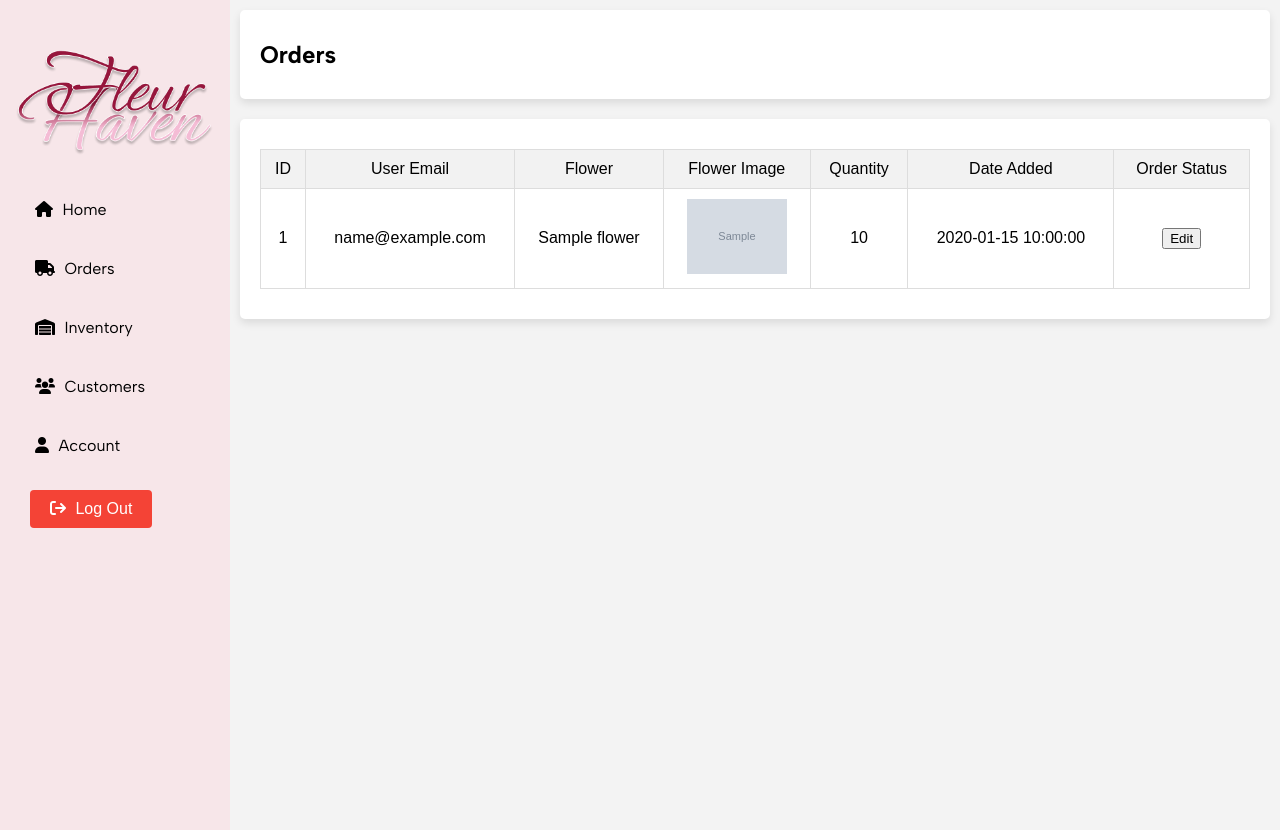
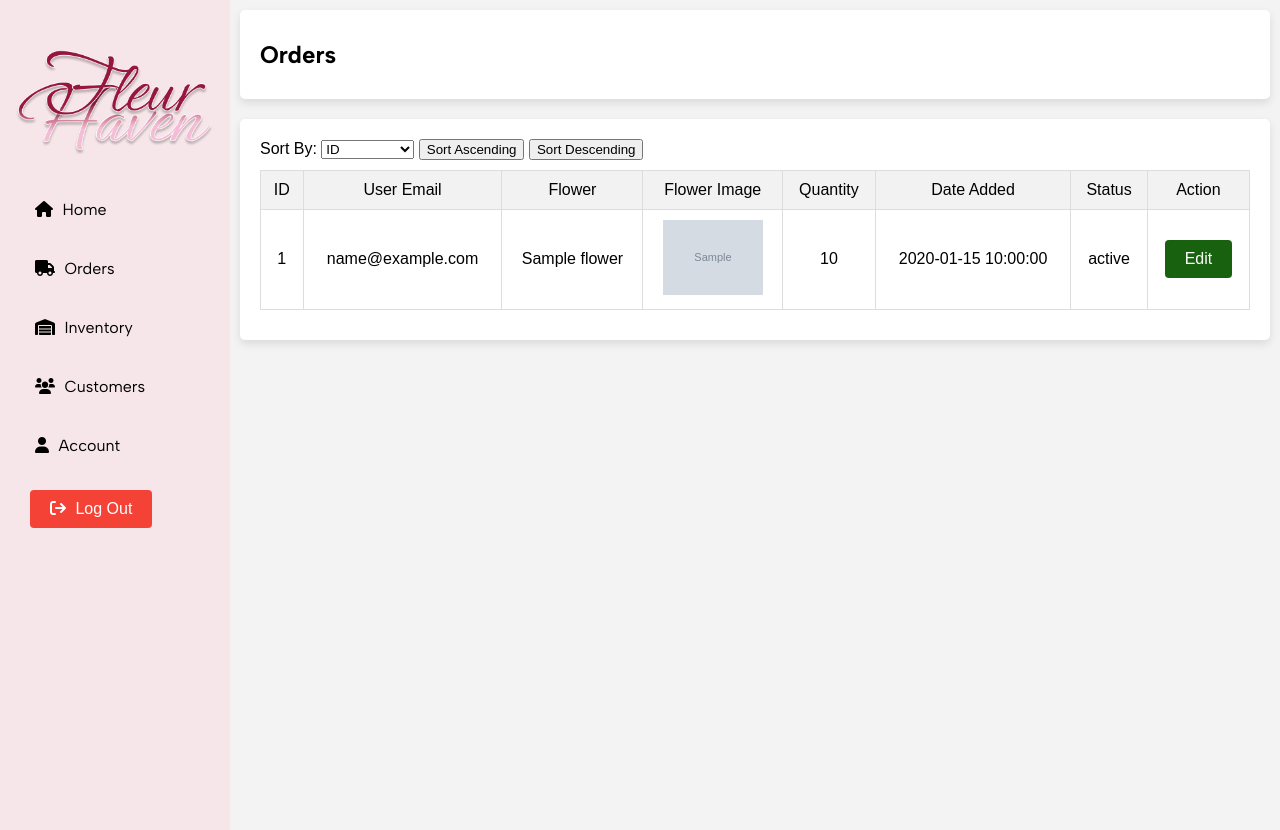
Before and after one commit to ayachi01/FleurBackend, a PHP site: page /FleurBackend/orders.php in a window 1280 px wide. Run offline with PHP 8.4, Linux system fonts and the light colour scheme; tables that the repository leaves empty or names only in its code hold one stand-in row (values such as "Sample post"); grey boxes marked "Sample" are stand-in pictures; some web fonts are replaced.

Commit message:
add edit status button and sort by in orders

```diff
--- a/orders.css
+++ b/orders.css
@@ -141,3 +141,53 @@ table img {
     margin-bottom: 20px;
     margin-top: 20px;
 }
+
+.edit{
+    background-color: #18610e;
+    border: none;
+    color: white;
+    padding: 10px 20px;
+    text-align: center;
+    text-decoration: none;
+    display: inline-block;
+    font-size: 16px;
+    margin: 0px;
+    cursor: pointer;
+    border-radius: 4px;
+}
+
+
+.modal {
+    display: none;
+    position: fixed;
+    z-index: 1;
+    left: 0;
+    top: 0;
+    width: 100%;
+    height: 100%;
+    overflow: auto;
+    background-color: rgb(0,0,0);
+    background-color: rgba(0,0,0,0.4);
+}
+
+.modal-content {
+    background-color: #fefefe;
+    margin: 15% auto;
+    padding: 20px;
+    border: 1px solid #888;
+    width: 80%;
+}
+
+.close {
+    color: #aaa;
+    float: right;
+    font-size: 28px;
+    font-weight: bold;
+}
+
+.close:hover,
+.close:focus {
+    color: black;
+    text-decoration: none;
+    cursor: pointer;
+}
--- a/orders.php
+++ b/orders.php
@@ -1,5 +1,29 @@
 <?php
 require 'api/db.php'; // Include database connection
+
+// Default sorting parameters
+$order_by = 'cart.id'; // Default sort by ID
+$order = 'ASC'; // Default order
+
+// Check if sorting parameters are set in the URL
+if (isset($_GET['sort_by'])) {
+    $order_by = $_GET['sort_by'];
+}
+
+if (isset($_GET['order'])) {
+    $order = $_GET['order'];
+}
+
+// Validate the order_by and order parameters to prevent SQL injection
+$valid_columns = ['cart.id', 'users.email', 'flowers.name', 'cart.quantity', 'cart.added_at', 'cart.status'];
+if (!in_array($order_by, $valid_columns)) {
+    $order_by = 'cart.id'; // Fallback to default
+}
+
+$valid_orders = ['ASC', 'DESC'];
+if (!in_array($order, $valid_orders)) {
+    $order = 'ASC'; // Fallback to default
+}
 
 // SQL query to fetch specific fields from the cart, flowers, and users tables
 $sql = "SELECT cart.id,
@@ -8,10 +32,12 @@ $sql = "SELECT cart.id,
                cart.quantity,
                cart.added_at,
                flowers.name AS flower_name,
-               flowers.image_url AS flower_image_url
+               flowers.image_url AS flower_image_url,
+               cart.status
         FROM cart
         JOIN flowers ON cart.flower_id = flowers.id
-        JOIN users ON cart.user_id = users.id";
+        JOIN users ON cart.user_id = users.id
+        ORDER BY $order_by $order";
 
 $result = $connection->query($sql);
 
@@ -42,6 +68,7 @@ $connection->close();
     <link href="https://fonts.googleapis.com/css2?family=Albert+Sans:ital,wght@0,100..900;1,100..900&family=Birthstone&family=Ephesis&display=swap" rel="stylesheet">
     <link rel="stylesheet" href="orders.css">
     <link rel="stylesheet" href="https://cdnjs.cloudflare.com/ajax/libs/font-awesome/6.0.0-beta3/css/all.min.css">
+    <script src="script.js" defer></script> <!-- Include the JavaScript file -->
 </head>
 <body>
 
@@ -62,6 +89,21 @@ $connection->close();
 
     <div class="card">
         <div class="order-history">
+            <form method="GET" action="">
+                <label for="sort_by">Sort By:</label>
+                <select name="sort_by" id="sort_by" onchange="this.form.submit()">
+                    <option value="cart.id" <?php echo ($order_by == 'cart.id') ? 'selected' : ''; ?>>ID</option>
+                    <option value="users.email" <?php echo ($order_by == 'users.email') ? 'selected' : ''; ?>>User  Email</option>
+                    <option value="flowers.name" <?php echo ($order_by == 'flowers.name ') ? 'selected' : ''; ?>>Flower</option>
+                    <option value="cart.quantity" <?php echo ($order_by == 'cart.quantity') ? 'selected' : ''; ?>>Quantity</option>
+                    <option value="cart.added_at" <?php echo ($order_by == 'cart.added_at') ? 'selected' : ''; ?>>Date Added</option>
+                    <option value="cart.status" <?php echo ($order_by == 'cart.status') ? 'selected' : ''; ?>>Status</option>
+                </select>
+                <input type="hidden" name="order" value="<?php echo ($order == 'ASC') ? 'DESC' : 'ASC'; ?>">
+                <button type="submit" name="order" value="ASC">Sort Ascending</button>
+                <button type="submit" name="order" value="DESC">Sort Descending</button>
+            </form>
+
             <table>
                 <thead>
                     <tr>
@@ -71,19 +113,22 @@ $connection->close();
                         <th>Flower Image</th>
                         <th>Quantity</th>
                         <th>Date Added</th>
-                    <th>Order Status </th>
+                        <th>Status</th>
+                        <th>Action</th>
                     </tr>
                 </thead>
                 <tbody>
                     <?php foreach ($cart as $item): ?>
-                <tr>
                         <td><?php echo htmlspecialchars($item['id']); ?></td>
                         <td><?php echo htmlspecialchars($item['user_email']); ?></td>
                         <td><?php echo htmlspecialchars($item['flower_name']); ?></td>
-                    <td><img src="<?php echo htmlspecialchars($item['flower_image_url']); ?>" alt="<?php echo htmlspecialchars($item['flower_name']); ?>" width="100"></td> <!-- Display flower image -->
+                        <td><img src="<?php echo htmlspecialchars($item['flower_image_url']); ?>" alt="<?php echo htmlspecialchars($item['flower_name']); ?>" width="100"></td>
                         <td><?php echo htmlspecialchars($item['quantity']); ?></td>
                         <td><?php echo htmlspecialchars($item['added_at']); ?></td>
-                    <td><button class="add_status"> Edit </button> </td>
+                        <td><?php echo htmlspecialchars($item['status']); ?></td>
+                        <td>
+                            <button class="edit" onclick="openEditModal(<?php echo htmlspecialchars($item['id']); ?>)">Edit</button>
+                        </td>
                     </tr>
                     <?php endforeach; ?>
                 </tbody>
@@ -93,5 +138,37 @@ $connection->close();
 
 </div>
 
+
+<div id="editModal" class="modal">
+    <div class="modal-content">
+        <span class="close" onclick="closeEditModal()">&times;</span>
+        <h2>Edit Order Status</h2>
+        <form id="editForm" method="POST" action="update_order_status.php">
+            <input type="hidden" name="order_id" id="order_id">
+            <label for="status">Status:</label>
+            <select name="status" id="status">
+                <option value="Pending">Pending</option>
+                <option value="Preparing">Preparing</option>
+                <option value="Shipped">Shipped</option>
+                <option value="Delivered">Delivered</option>
+                <option value="Cancelled">Cancelled</option>
+
+            </select>
+            <button type="submit">Update Status</button>
+        </form>
+    </div>
+</div>
+
+<script>
+
+function openEditModal(orderId) {
+    document.getElementById('order_id').value = orderId;
+    document.getElementById('editModal').style.display = 'block';
+}
+
+function closeEditModal() {
+    document.getElementById('editModal').style.display = 'none';
+}
+</script>
 </body>
 </html>
```
Also changed, not shown: update_order_status.php (added, +28 -0 lines). Lines whose indentation alone changed are shown as unchanged.
